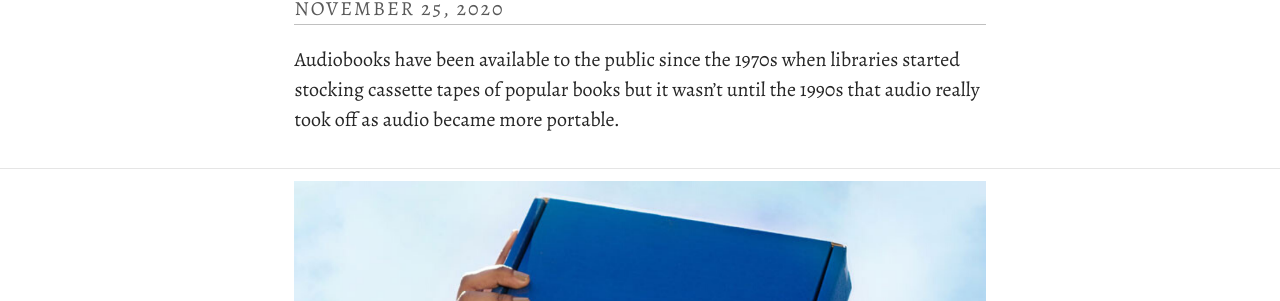
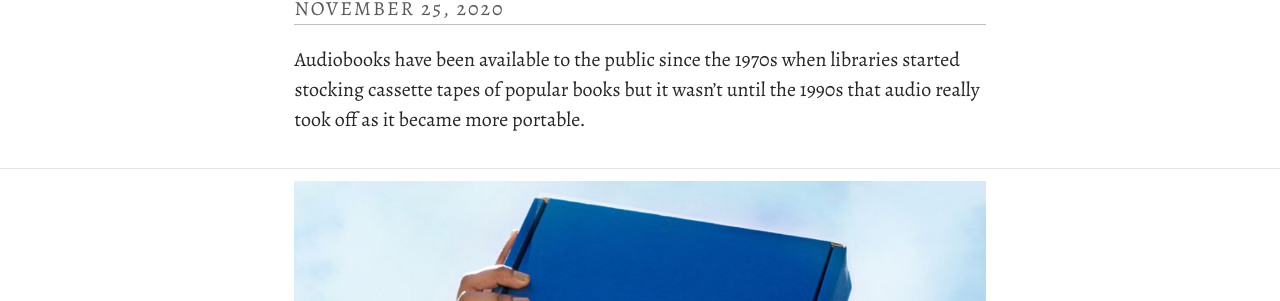
Before and after one commit to jemcox/brookesbooks, a Jekyll site: the page built from index.html, in a window 1280 px wide and 900 px high. Shown: the part 435-736 px from the top of the window. Built offline with Jekyll 4.4.1, drawn with Linux system fonts in a browser that asks for light colours; some web fonts are replaced; the list of posts is cut into pages by our own code.

Commit message:
Update Post “2020-11-25-audible-vs-scribd”

```diff
--- a/_posts/2020-11-25-audible-vs-scribd.md
+++ b/_posts/2020-11-25-audible-vs-scribd.md
@@ -4,7 +4,7 @@
 date: 2020-11-25T13:43:03.815Z
 comments: true
 ---
-Audiobooks have been available to the public since the 1970s when libraries started stocking cassette tapes of popular books but it wasn't until the 1990s that audio really took off as audio became more portable.
+Audiobooks have been available to the public since the 1970s when libraries started stocking cassette tapes of popular books but it wasn't until the 1990s that audio really took off as it became more portable.
 
 Audiobook giant, Audible, was founded in 1995 by Don Katz. It is now the world's most popular audiobook and podcast platform and was bought by Amazon in 2008.
 
@@ -16,7 +16,7 @@
 
 To relate it back to reading, Audible's logo is of an open book with what appears to be pages but could signify the swiping motion of a person's finger on their listening device.
 
-The colour of the Audible brand is a pumpkin-orange colour which is the same colour that Amazon uses. By using the same colour, Audible is instantly recognisable as an Amazon-owned brand and promotes a potential customer's sense of trust in relation to them.
+The colour of the Audible brand is a pumpkin-orange colour which is the same shade that Amazon uses. By using the same colour, Audible is instantly recognisable as an Amazon-owned brand and promotes a potential customer's sense of trust in relation to them.
 
 ![](../uploads/screenshot-2020-11-25-at-17.00.02.png)
 
```
